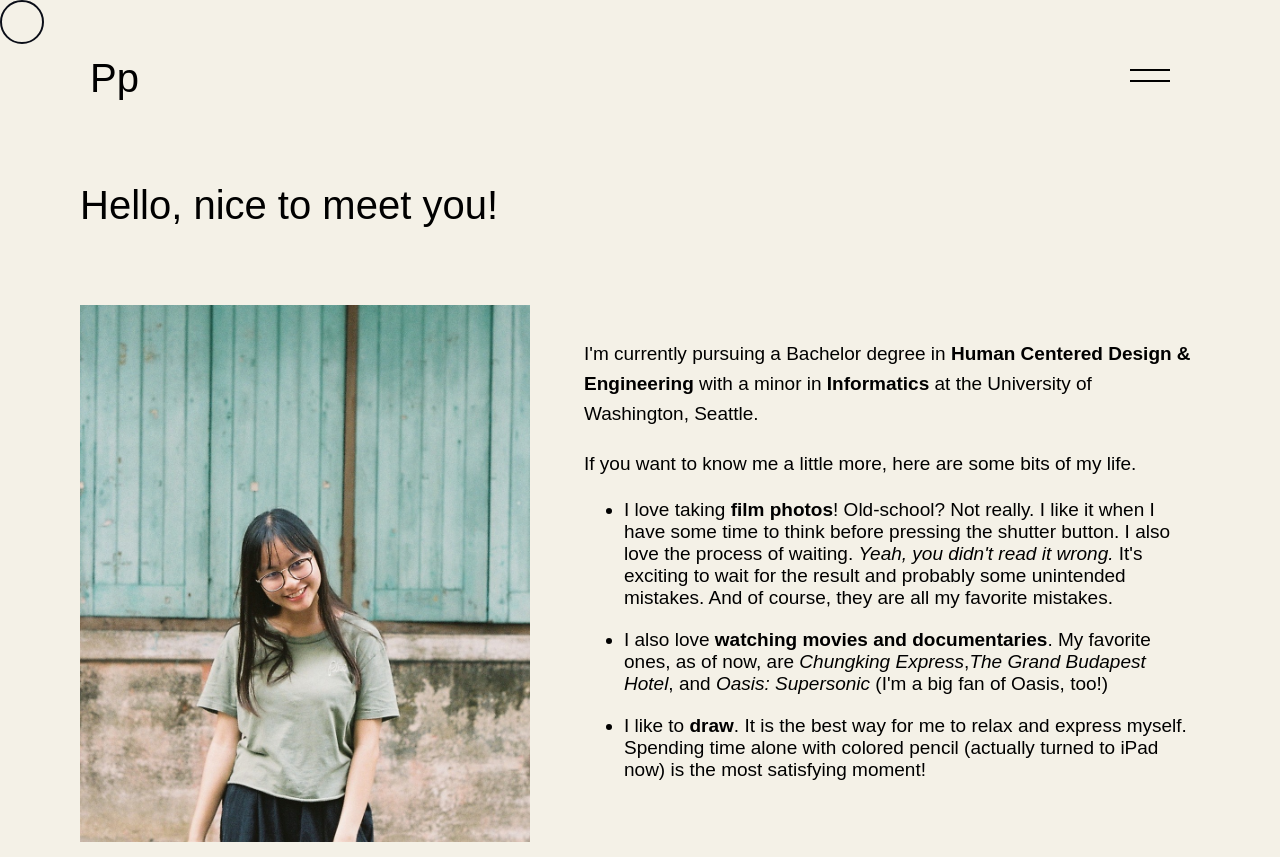
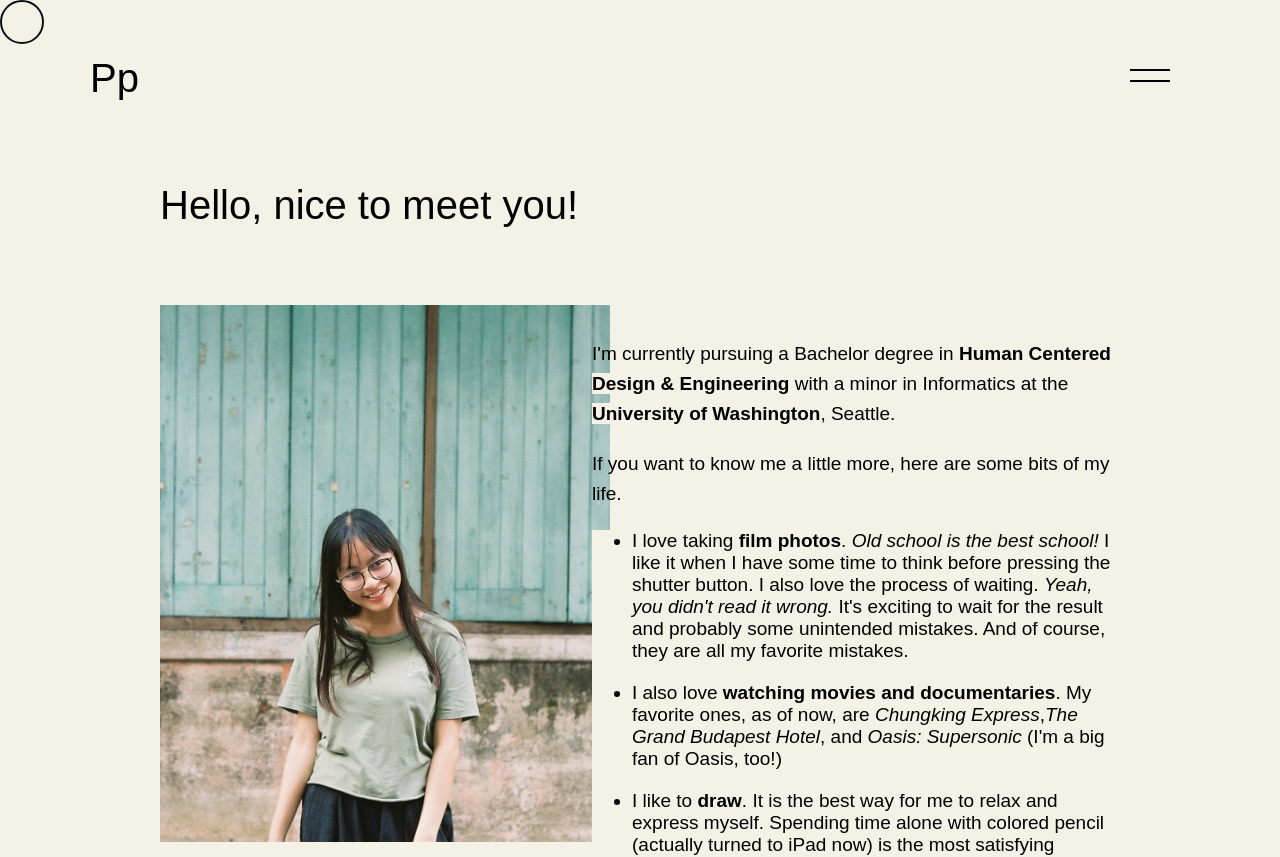
Before and after one commit to ploypp/ploypp.github.io, a React (Create React App) app: page /About in a window 1280 px wide. Shown: the top 857 px of the page. Built offline with nearby package versions, Linux system fonts and the light colour scheme; a web font is replaced by a local one.

Commit message:
update About

```diff
--- a/src/About.js
+++ b/src/About.js
@@ -9,7 +9,7 @@
         <div className="About">
           <Cursor />
           <Navbar />
-          <div>
+          <div className="project-content">
             <h1>Hello, nice to meet you! </h1>
             <div className="container">
               <div className="image">
@@ -17,13 +17,13 @@
               </div>
               <div className="text">
                 <p>
-                  I'm currently pursuing a Bachelor degree in <b>Human Centered Design & Engineering</b> with a minor in <b>Informatics</b> at
-                  the University of Washington, Seattle.
+                  I'm currently pursuing a Bachelor degree in <b>Human Centered Design & Engineering</b> with a minor in Informatics at
+                  the <b>University of Washington</b>, Seattle.
                 </p>
                 <p>If you want to know me a little more, here are some bits of my life.</p>
                 <ul>
                   <li>
-                    I love taking <b>film photos</b>! Old-school? Not really. I like it when I have some time to think before
+                    I love taking <b>film photos</b>. <i>Old school is the best school!</i> I like it when I have some time to think before
                     pressing the shutter button. I also love the process of waiting. <i>Yeah, you didn't read it wrong. </i>
                     It's exciting to wait for the result and probably some unintended mistakes. And of course, they are
                     all my favorite mistakes.
--- a/src/App.js
+++ b/src/App.js
@@ -26,9 +26,10 @@
             <div className="project">
               <div className="description">
                 <h1>Project ScansIt</h1>
-                <p>A mobile application for better experiences of riding the Link Light Rail, including a
+                <p>
+                  A mobile application for better experiences of riding the Link Light Rail, including a
                   digital card for scanning into the station and real-time schedule. It is as simple as Schedule,
-                Scan, and Ride.
+                  Scan, and Ride.
                 </p>
                 <div className="tool">UX Research</div>
                 <div className="tool">UI Design</div>
--- a/src/index.css
+++ b/src/index.css
@@ -197,6 +197,11 @@
   margin-right: 8px;
 }
 
+.About .project-content {
+  padding-left: 80px;
+  padding-right: 80px;
+}
+
 .About .me {
   max-width: 450px;
   padding-top: 50px;
```
